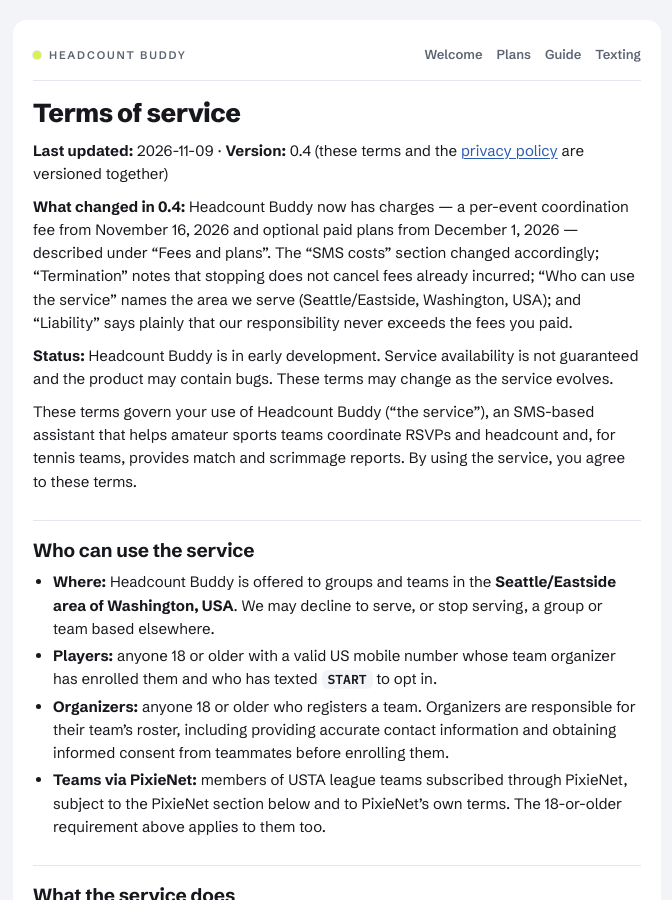
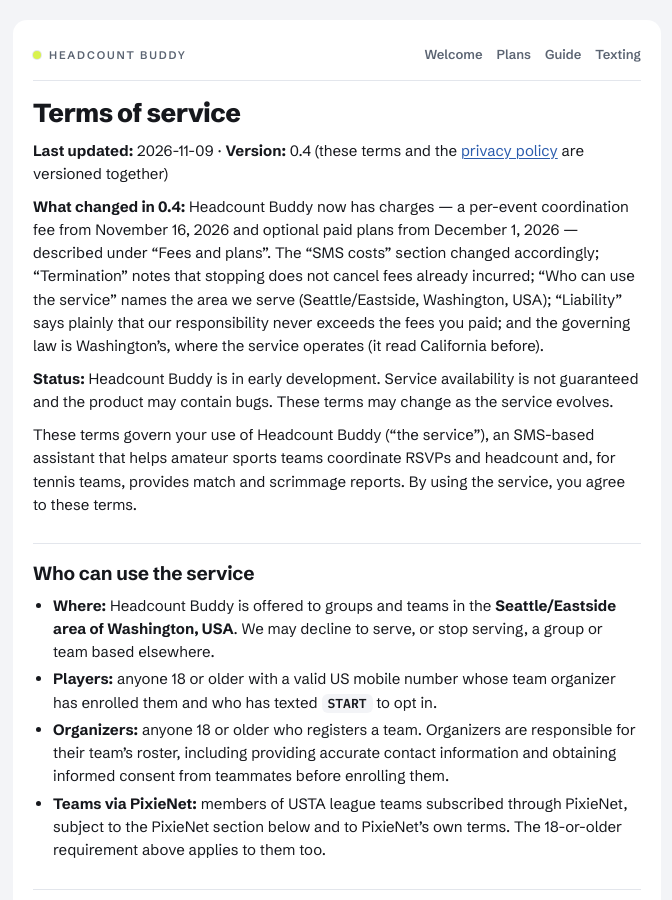
Before and after one commit to hugoaponte/headcount-buddy-web, a Jekyll site: the page built from legal/terms.md, in a window 1280 px wide and 900 px high. Shown: the whole window, without its empty margins (303-975 px from the left). Built offline with Jekyll 4.4.1, drawn with Linux system fonts in a browser that asks for light colours; some of the changed text lies outside the part shown.

Commit message:
legal(terms 0.4 draft): governing law is the State of Washington, where the service operates (was California) — owner, 2026-11-09
Co-Authored-By: Claude Fable 5.1 <noreply@anthropic.com>
Claude-Session: https://claude.ai/code/session_01YcHxPko94cyRVhCTNaUwqs
Agent: ubuntu-s-droplet3

```diff
--- a/legal/terms.md
+++ b/legal/terms.md
@@ -6,7 +6,7 @@ title: Headcount Buddy — terms of service
 
 **Last updated:** 2026-11-09 · **Version:** 0.4 (these terms and the [privacy policy](privacy) are versioned together)
 
-**What changed in 0.4:** Headcount Buddy now has charges — a per-event coordination fee from November 16, 2026 and optional paid plans from December 1, 2026 — described under "Fees and plans". The "SMS costs" section changed accordingly; "Termination" notes that stopping does not cancel fees already incurred; "Who can use the service" names the area we serve (Seattle/Eastside, Washington, USA); and "Liability" says plainly that our responsibility never exceeds the fees you paid.
+**What changed in 0.4:** Headcount Buddy now has charges — a per-event coordination fee from November 16, 2026 and optional paid plans from December 1, 2026 — described under "Fees and plans". The "SMS costs" section changed accordingly; "Termination" notes that stopping does not cancel fees already incurred; "Who can use the service" names the area we serve (Seattle/Eastside, Washington, USA); "Liability" says plainly that our responsibility never exceeds the fees you paid; and the governing law is Washington's, where the service operates (it read California before).
 
 **Status:** Headcount Buddy is in early development. Service availability is not guaranteed and the product may contain bugs. These terms may change as the service evolves.
 
@@ -89,7 +89,7 @@ You can stop using the service at any time by texting `STOP` (players) or by dea
 
 ## Governing law
 
-These terms are governed by the laws of the State of California, USA.
+These terms are governed by the laws of the State of Washington, USA.
 
 ## Changes to these terms
 
```
